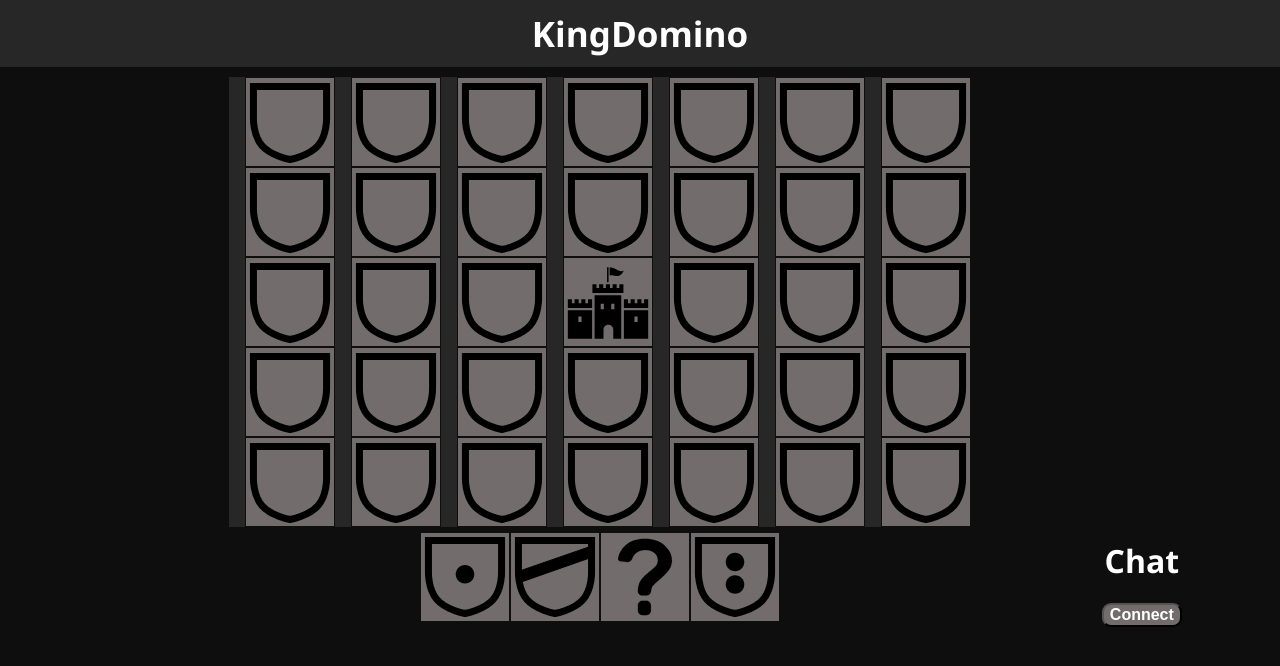
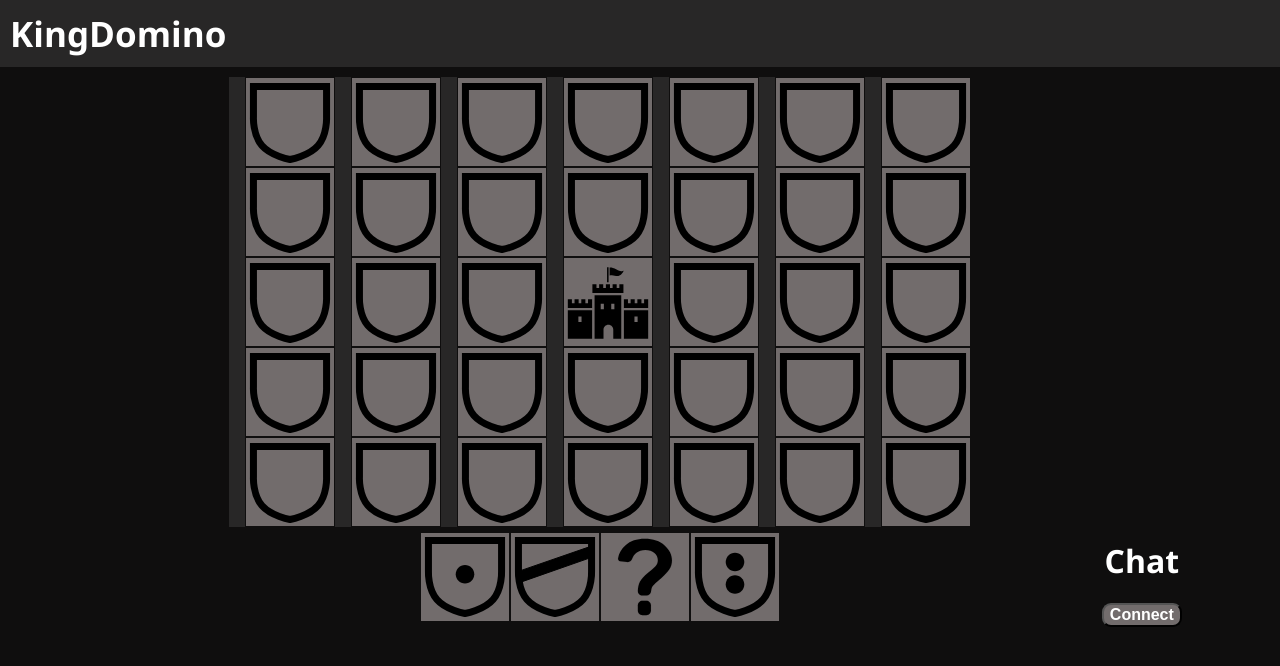
Before and after one commit to lozanov95/kingdomino, a React (Vite) app in the folder gameclient/: page / in a window 1280 px wide. Shown: the top 666 px of the page. Built offline with nearby package versions, Linux system fonts and the light colour scheme.

Commit message:
updated styling

```diff
--- a/gameclient/index.html
+++ b/gameclient/index.html
@@ -5,7 +5,7 @@
   <meta charset="UTF-8" />
   <link rel="icon" type="image/svg+xml" href="/vite.svg" />
   <meta name="viewport" content="width=device-width, initial-scale=1.0" />
-  <title>Kingdomino</title>
+  <title>KingDomino</title>
 </head>
 
 <body>
--- a/gameclient/src/index.css
+++ b/gameclient/src/index.css
@@ -136,4 +136,5 @@
     padding: 10px;
     font-size: 35px;
     background-color: #282727;
+    text-align: initial;
 }
```
